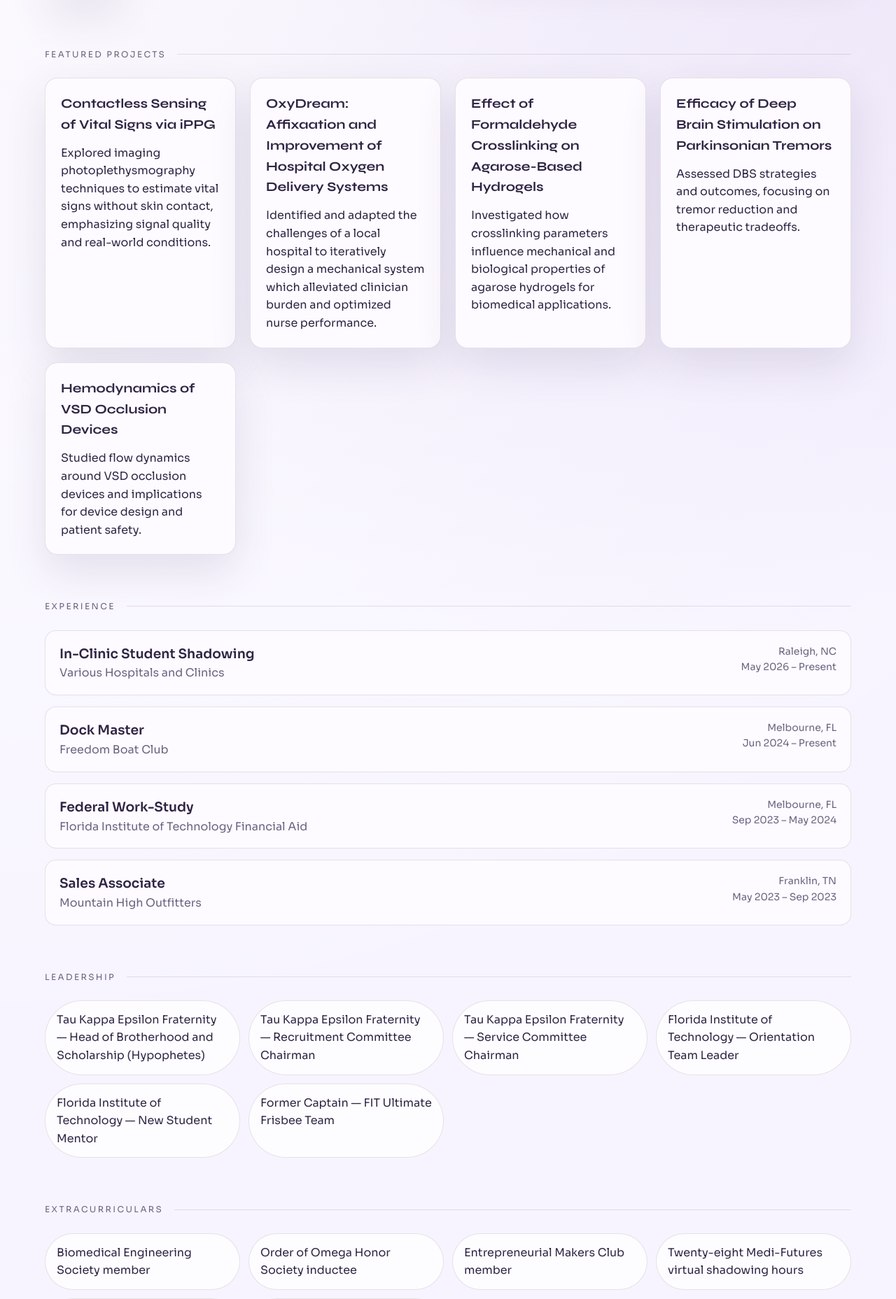
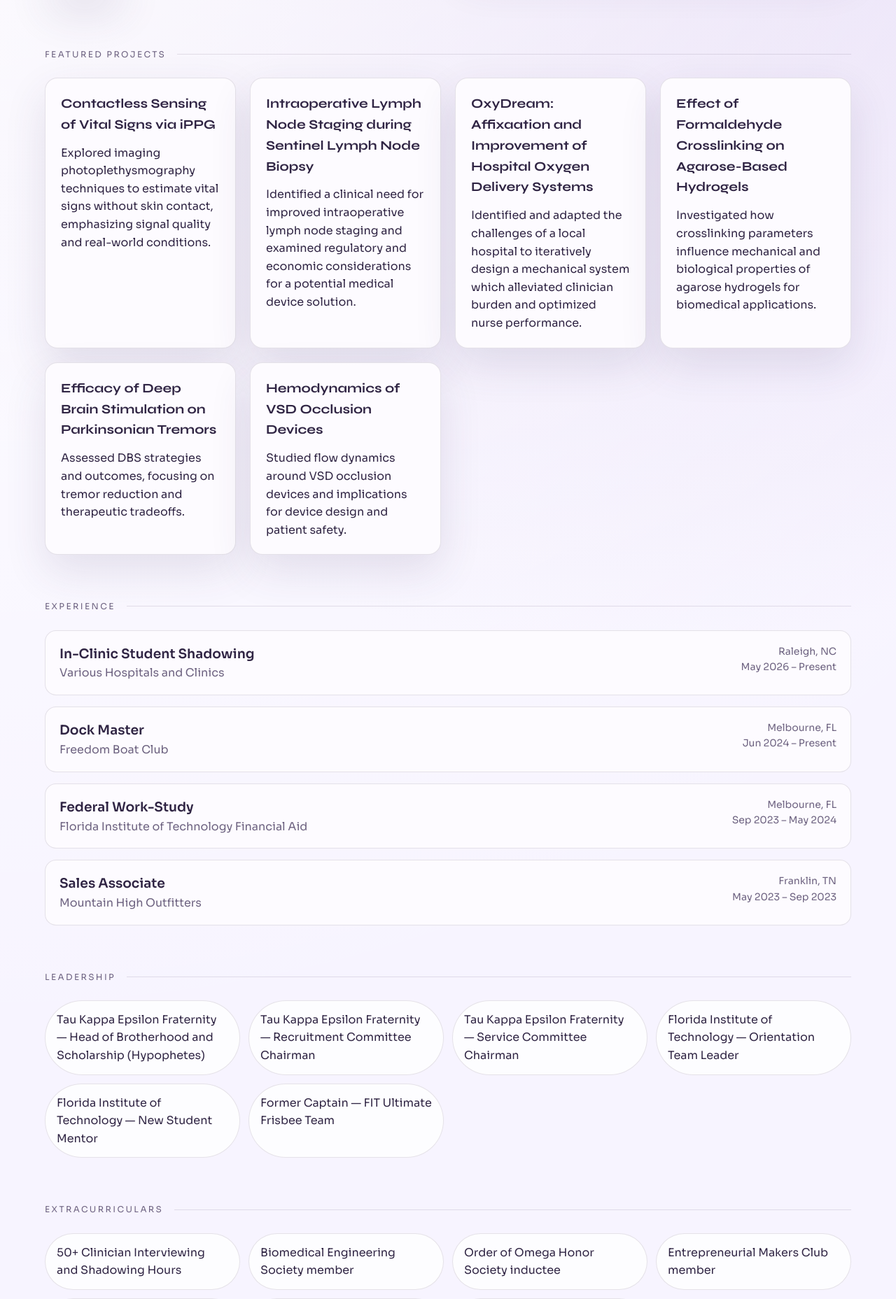
Before and after one commit to justinmcparland/justinmcparland.github.io, a React (Vite) app: page / in a window 1280 px wide. Shown: the part 520-2377 px from the top of the page at 70% size. Built offline with nearby package versions, Linux system fonts and the light colour scheme.

Commit message:
MS Summer End

```diff
--- a/src/data.js
+++ b/src/data.js
@@ -29,6 +29,11 @@ export const projects = [
     title: "Contactless Sensing of Vital Signs via iPPG",
     detail:
       "Explored imaging photoplethysmography techniques to estimate vital signs without skin contact, emphasizing signal quality and real-world conditions.",
+  },
+  {
+    title: "Intraoperative Lymph Node Staging during Sentinel Lymph Node Biopsy",
+    detail:
+      "Identified a clinical need for improved intraoperative lymph node staging and examined regulatory and economic considerations for a potential medical device solution.",
   },
  {
     title: "OxyDream: Affixaation and Improvement of Hospital Oxygen Delivery Systems",
@@ -100,6 +105,7 @@ export const skills = [
 ];
 
 export const extracurriculars = [
+  "50+ Clinician Interviewing and Shadowing Hours",
   "Biomedical Engineering Society member",
   "Order of Omega Honor Society inductee",
   "Entrepreneurial Makers Club member",
```
